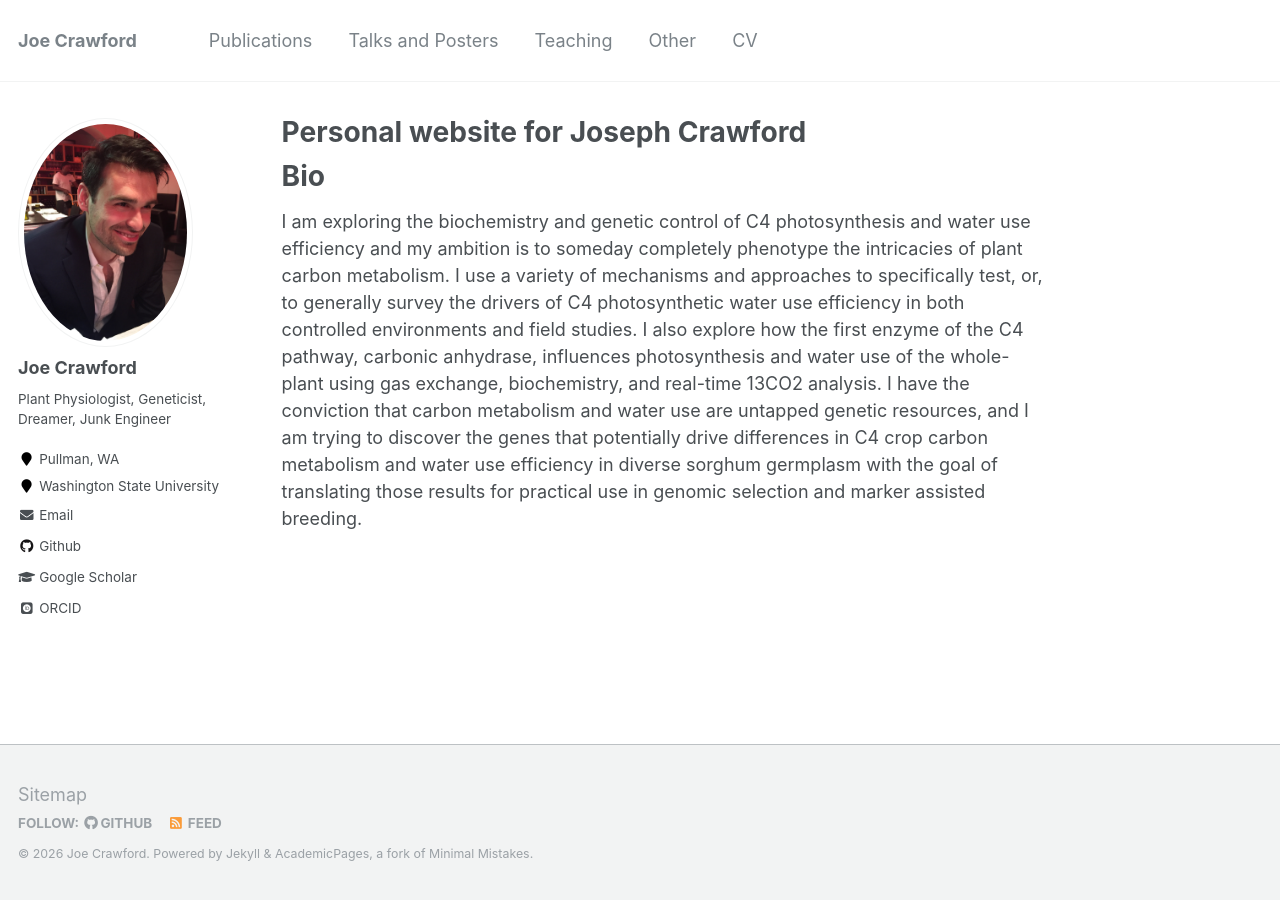
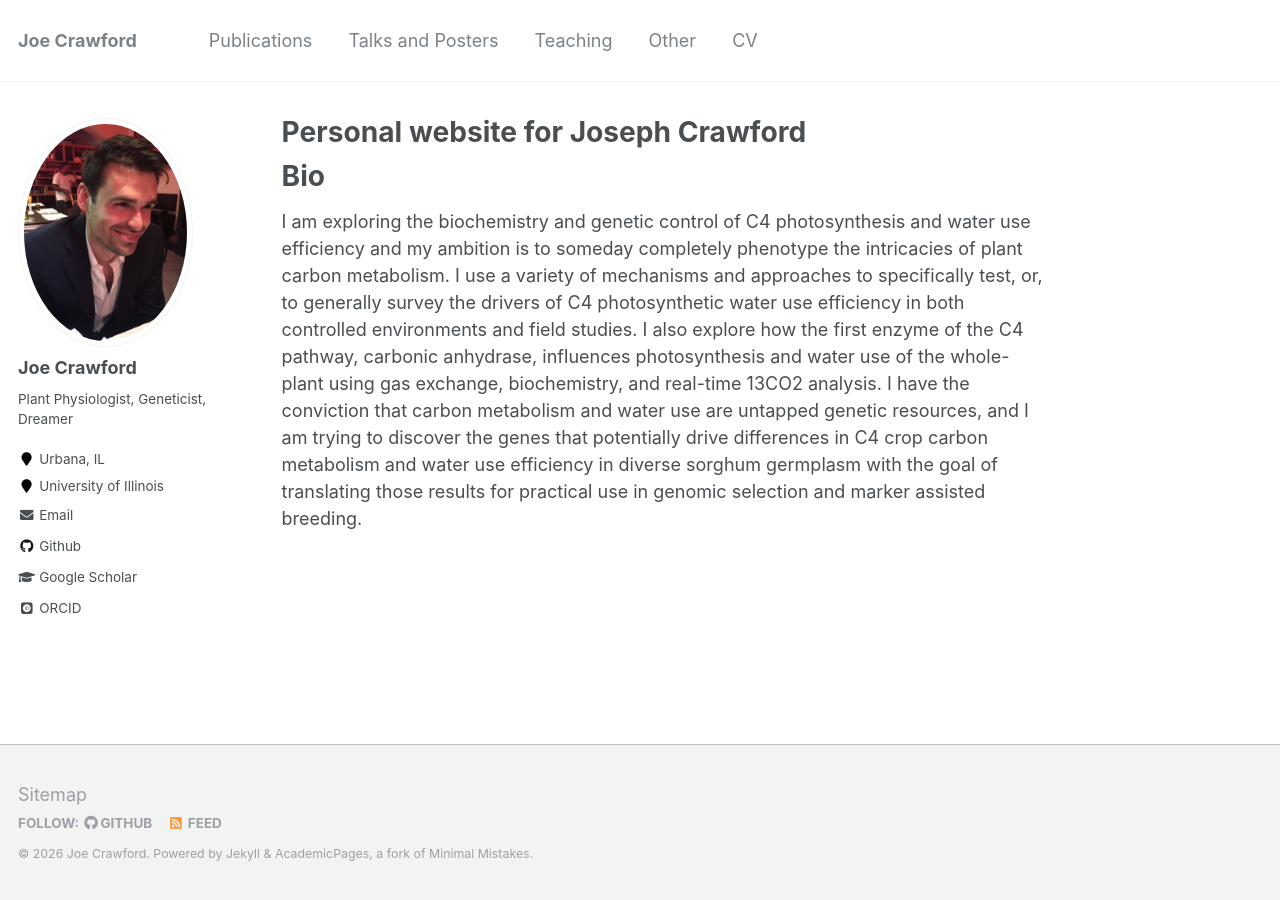
Before and after one commit to plant-physio/plant-physio.github.io, a Jekyll site: the page built from _pages/about.md, in a window 1280 px wide. Built offline with Jekyll 4.4.1, drawn with Linux system fonts in a browser that asks for light colours; some web fonts are replaced.

Commit message:
Update _config.yml

```diff
--- a/_config.yml
+++ b/_config.yml
@@ -82,12 +82,12 @@ analytics:
 author:
   name             : "Joe Crawford"
   avatar           : "joe.jpg"
-  bio              : "Plant Physiologist, Geneticist, Dreamer, Junk Engineer"
-  location         : "Pullman, WA"
-  employer         : "Washington State University"
+  bio              : "Plant Physiologist, Geneticist, Dreamer"
+  location         : "Urbana, IL"
+  employer         : "University of Illinois"
   pubmed           : #"https://www.ncbi.nlm.nih.gov/pubmed/?term=john+snow"
   googlescholar    : "https://scholar.google.com/citations?user=39S_cBgAAAAJ&hl=en&inst=3189495329521712930"
-  email            : "joseph.crawford@wsu.edu"
+  email            : "jcrawfo2@illinois.edu"
   researchgate     :  # example: "https://www.researchgate.net/profile/yourprofile"
   uri              :
   bitbucket        :
```
